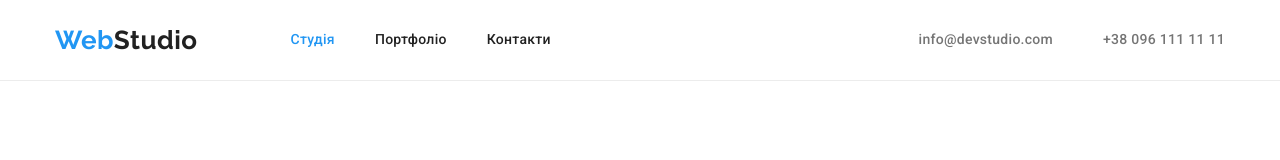
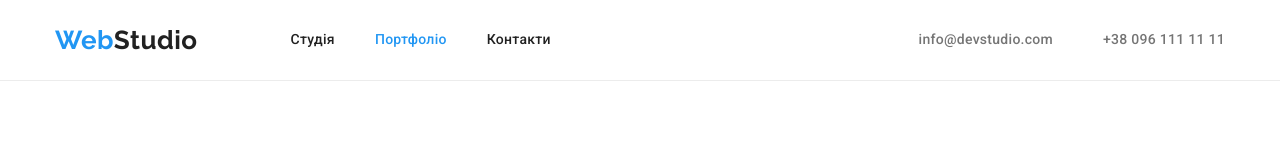
Before and after one commit to juliabykovaa/goit-markup-hw-03, a plain HTML site: page portfolio.html in a window 1280 px wide. Shown: the top 160 px of the page. Drawn offline with nearby package versions, Linux system fonts and the light colour scheme.

Commit message:
Update portfolio.html

```diff
--- a/portfolio.html
+++ b/portfolio.html
@@ -20,8 +20,8 @@
             <nav class="main-nav">
                 <a href="./index.html" class="color-logo">Web<span class="logo">Studio</span></a>
                 <ul class="site-nav list">
-                    <li class="item"><a href="./index.html" class="current link">Студія</a></li>
-                    <li class="item"><a href="./portfolio.html" class="link">Портфоліо</a></li>
+                    <li class="item"><a href="./index.html" class="link">Студія</a></li>
+                    <li class="item"><a href="./portfolio.html" class="current link">Портфоліо</a></li>
                     <li class="item"><a href="" class="link">Контакти</a></li>
                 </ul>
                 <ul class="contact-nav list">
```
